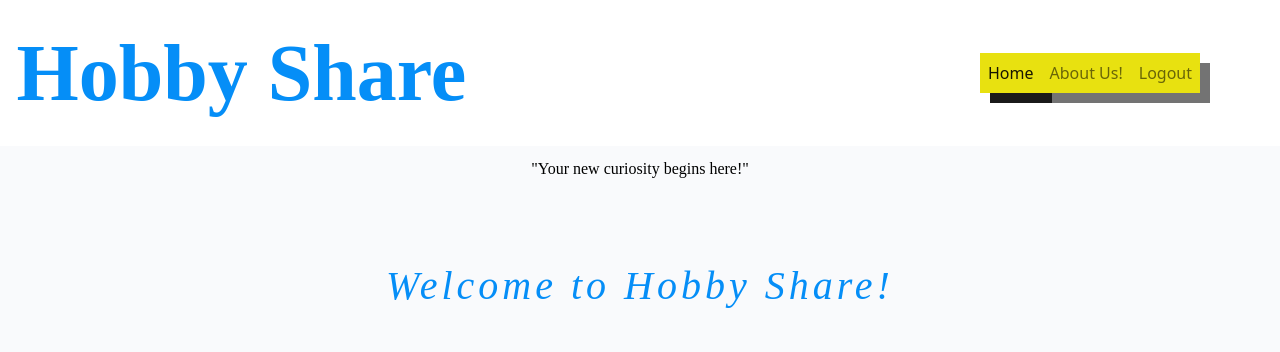
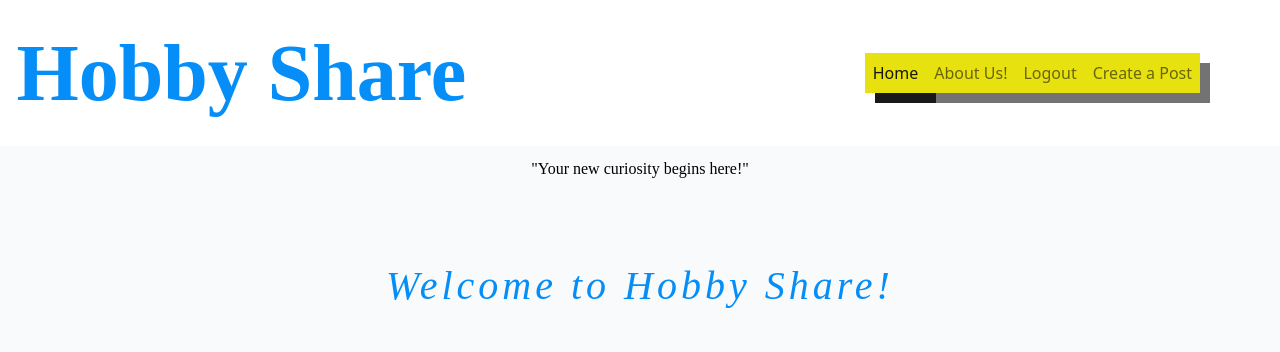
Before and after one commit to GustavFluur/Hobby_Share, a Django app: page /about.html in a window 1280 px wide. Shown: the top 352 px of the page. Run offline with Django 3.2, Linux system fonts and the light colour scheme; the visitor is signed in with stand-in values (Sample User, id 1).

Commit message:
add new nav link into the base file and next step able to create posts as a user

```diff
--- a/templates/about.html
+++ b/templates/about.html
@@ -1,6 +1,9 @@
 {% extends "base.html" %}
+
 {% load static %}
+
 {% block content %}
+
 <!DOCTYPE html>
 <html lang="en">
 <head>
--- a/templates/base.html
+++ b/templates/base.html
@@ -46,6 +46,9 @@
                     {% if user.is_authenticated %}
                     <li class="nav-item">
                         <a class="nav-link" href="{% url 'account_logout' %}">Logout</a>
+                    </li>
+                    <li class="nav-item">
+                        <a class="nav-link" aria-current="page" href="{% url 'create_post' %}">Create a Post</a>
                     </li>
                     {% else %}
                     <li class="nav-item">
@@ -129,7 +132,7 @@
             let messages = document.getElementById('msg');
             let alert = new bootstrap.Alert(messages);
             alert.close();
-        }, 2500);
+        }, 2900);
     </script>
 </body>
 
```
